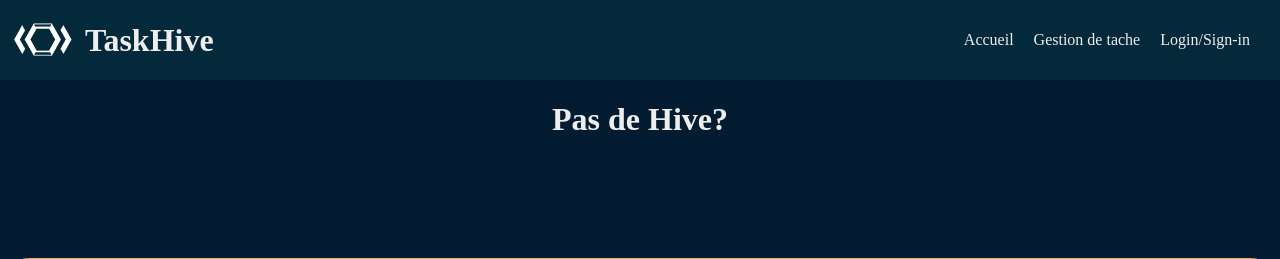
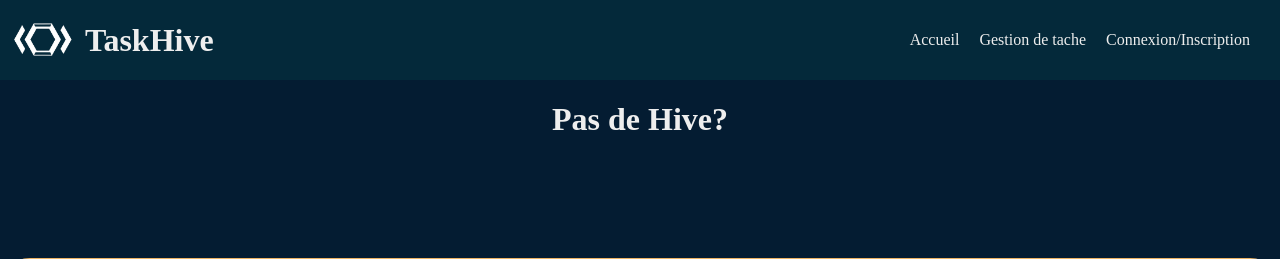
Before and after one commit to JhonLP-Pro/TaskHive, a PHP site: page /index.php in a window 1280 px wide. Shown: the top 259 px of the page. Run offline with PHP 8.4, Linux system fonts and the light colour scheme.

Commit message:
petite modification

```diff
--- a/raccourci/navbar.php
+++ b/raccourci/navbar.php
@@ -10,7 +10,7 @@
         if (isset($_SESSION['user'])){
             echo "<li><a href='compte.php'>".$_SESSION['user']['pseudo']."</a></li>";
         }else{
-            echo "<li><a href='inscription.php'>Login/Sign-in</a></li>";
+            echo "<li><a href='inscription.php'>Connexion/Inscription</a></li>";
         }
         ?>
     </ul>
```
